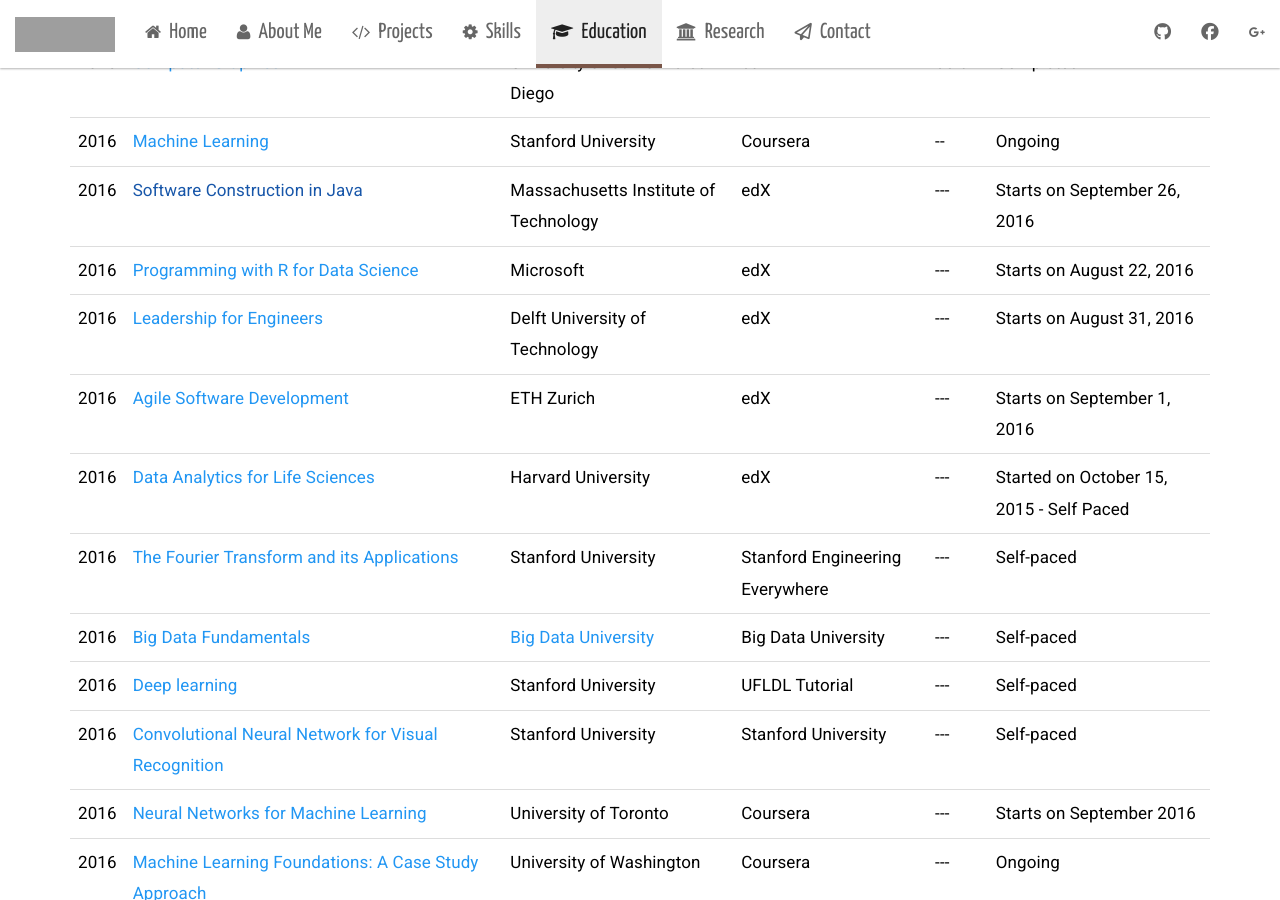
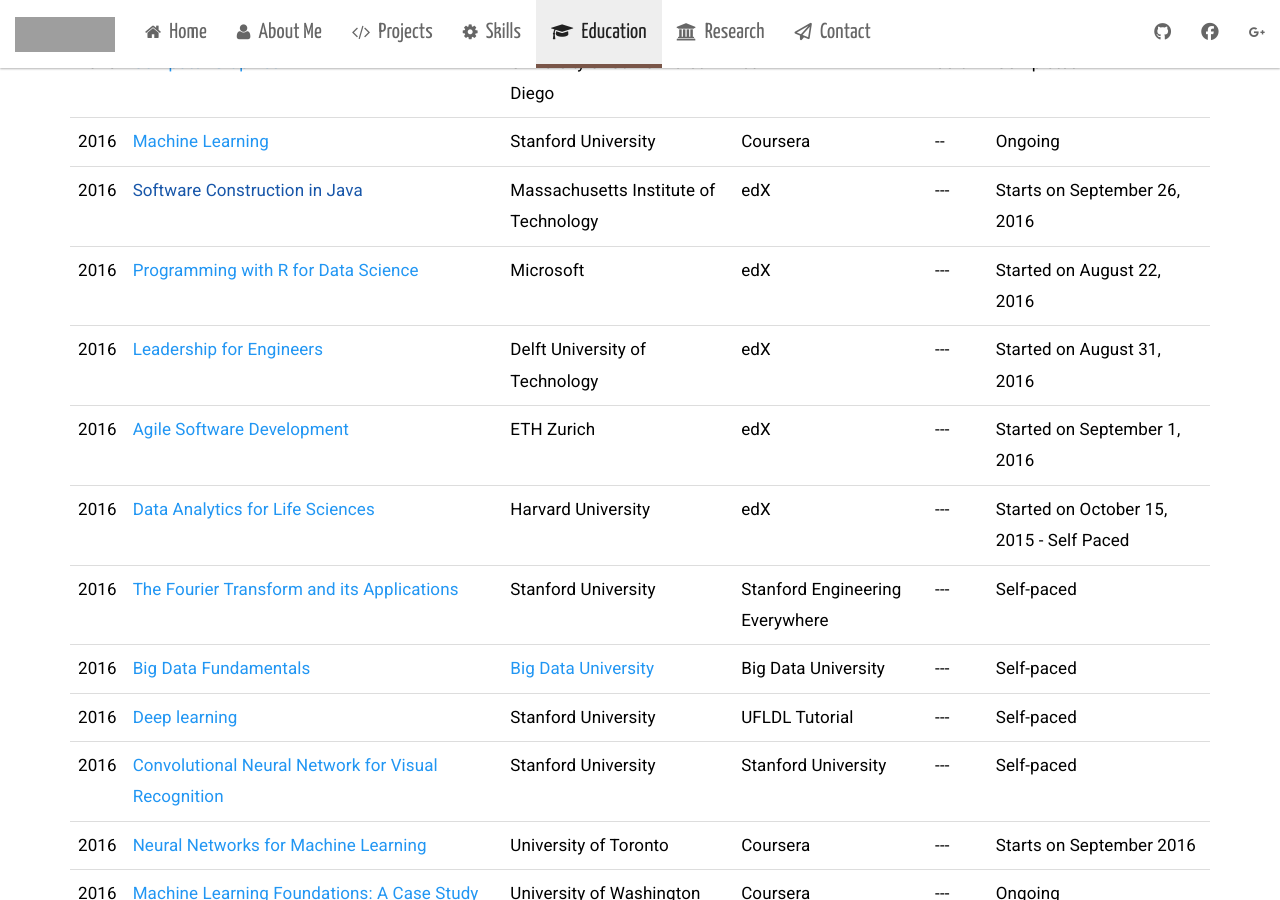
Before and after one commit to manashmandal/manashmandal.github.io, a Jekyll site: the page built from education.html, in a window 1280 px wide and 900 px high, scrolled down 1065 px. Built offline with Jekyll 4.4.1, drawn with Linux system fonts in a browser that asks for light colours; nearby versions of some CDN libraries; some web fonts are replaced; grey boxes are pictures that could not be loaded.

Commit message:
Update education.html

```diff
--- a/education.html
+++ b/education.html
@@ -138,7 +138,7 @@
             <td>Microsoft</td>
             <td>edX</td>
             <td> --- </td>
-            <td>Starts on August 22, 2016</td>
+            <td>Started on August 22, 2016</td>
         </tr>
 
         <tr>
@@ -147,7 +147,7 @@
             <td>Delft University of Technology</td>
             <td>edX</td>
             <td> --- </td>
-            <td>Starts on August 31, 2016</td>
+            <td>Started on August 31, 2016</td>
         </tr>
 
         <tr>
@@ -156,7 +156,7 @@
             <td>ETH Zurich</td>
             <td>edX</td>
             <td> --- </td>
-            <td>Starts on September 1, 2016</td>
+            <td>Started on September 1, 2016</td>
         </tr>
 
         <tr>
```
